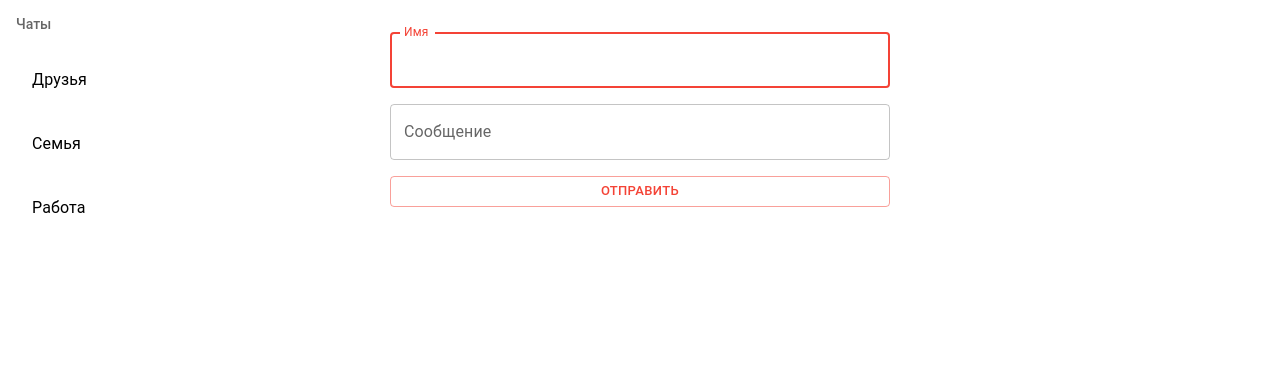
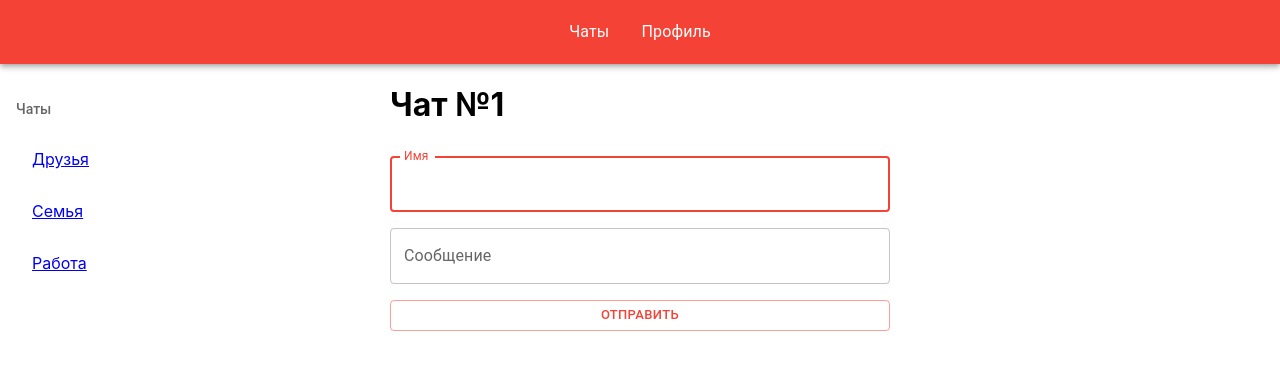
Before and after one commit to Akseonov/react1, a React (Create React App) app: page /1 in a window 1280 px wide. Shown: the top 370 px of the page. Built offline with nearby package versions, Linux system fonts and the light colour scheme.

Commit message:
lesson-4-func  - Completed homework for lesson 4 on func components

```diff
--- a/package.json
+++ b/package.json
@@ -11,6 +11,7 @@
     "@testing-library/user-event": "^13.5.0",
     "react": "^17.0.2",
     "react-dom": "^17.0.2",
+    "react-router-dom": "^6.2.2",
     "react-scripts": "5.0.0",
     "web-vitals": "^2.1.4"
   },
--- a/src/index.js
+++ b/src/index.js
@@ -3,12 +3,15 @@ import ReactDOM from 'react-dom';
 import './style/index.scss';
 import App from './react/App';
 import reportWebVitals from './reportWebVitals';
+import { BrowserRouter } from "react-router-dom";
 
 ReactDOM.render(
-  <React.StrictMode>
-    <App />
-  </React.StrictMode>,
-  document.getElementById('root')
+    <React.StrictMode>
+        <BrowserRouter>
+            <App/>
+        </BrowserRouter>
+    </React.StrictMode>,
+    document.getElementById('root')
 );
 
 // If you want to start measuring performance in your app, pass a function
--- a/src/react/App.js
+++ b/src/react/App.js
@@ -1,14 +1,12 @@
 import React, {useEffect, useState} from "react";
-import Box from '@mui/material/Box';
-import TextField from '@mui/material/TextField';
-import Button from '@mui/material/Button';
-import List from '@mui/material/List';
-import ListItem from '@mui/material/ListItem';
-import ListSubheader from '@mui/material/ListSubheader';
-import ListItemText from '@mui/material/ListItemText';
-import ListItemButton from '@mui/material/ListItemButton';
 import { red } from '@mui/material/colors';
 import { ThemeProvider, createTheme } from '@mui/material/styles';
+import { Routes, Route } from 'react-router-dom';
+import Chats from "./veiws/chats";
+import Profile from "./veiws/profile";
+import Main from "./veiws/layouts/main";
+import NotFound from "./veiws/notFound";
+import Chat from "./veiws/chat";
 
 const theme = createTheme({
     palette: {
@@ -19,102 +17,18 @@ const theme = createTheme({
 });
 
 function App() {
-    const [messageList, setMessageList] = useState([]);
-    const [element, setElement] = useState(React.createRef());
-    const [chatList, setChatList] = useState([
-        {
-            id: 1,
-            name: "Друзья",
-        },
-        {
-            id: 2,
-            name: "Семья",
-        },
-        {
-            id: 3,
-            name: "Работа",
-        },
-    ]);
-
-    function focusTextField(input) {
-        if (input) {
-            input.focus();
-        }
-    }
-
-    function handleSubmit(event) {
-        event.preventDefault();
-        const target = event.target;
-        const author = target.author.value;
-        const text = target.text.value;
-
-        setMessageList(prev => [...prev, {
-            id: giveLastId(prev),
-            author: author,
-            text: text,
-        }]);
-    }
-
-    function giveLastId(array) {
-        return array.length ? array[array.length - 1].id + 1 : 0;
-    }
-
-    useEffect( () => {
-        setTimeout( () => {
-            botAnswer(messageList);
-            focusTextField(element.current);
-        }, 1500 );
-    }, [messageList] );
-
-    function botAnswer() {
-        const lastAuthor = messageList[messageList.length - 1];
-        if (lastAuthor && lastAuthor.author) {
-            setMessageList(prev => [...prev, {
-                id: giveLastId(prev),
-                text: `Сообщение автора ${lastAuthor.author} отправлено`,
-            }]);
-        }
-    }
-
     return (
         <ThemeProvider theme={theme}>
             <div className="App">
-                <div style={{
-                    position: 'absolute',
-                    left: 0,
-                    top: 0, }}>
-                    <List subheader={<ListSubheader>Чаты</ListSubheader>}
-                          sx={{ width: '100%', maxWidth: 360, bgcolor: 'background.paper' }}>
-                        {
-                            chatList.map( chat => <ListItem key={chat.id}>
-                                <ListItemButton>
-                                    <ListItemText primary={chat.name} />
-                                </ListItemButton>
-                            </ListItem> )
-                        }
-                    </List>
-                </div>
-                <div className="container">
-                    <Box component="form" noValidate
-                         autoComplete="off" mt={4} display="flex"
-                         flexDirection="column" onSubmit={handleSubmit}>
-                        <TextField id="name" label="Имя"
-                                   variant="outlined" sx={{ mb: 2 }}
-                                   name="author" autoFocus
-                                   inputRef={element} />
-                        <TextField id="message" label="Сообщение"
-                                   variant="outlined" sx={{ mb: 2 }}
-                                   name="text" />
-                        <Button variant="outlined" color="primary"
-                                size="small" type="submit" sx={{ mb: 4 }}>Отправить</Button>
-                    </Box>
-                    <div className="message-list">
-                        {messageList.map( message => <div className="message-list__item" key={message.id}>
-                            { message.author && <p className="message-list__p"><span>Автор:</span> {message.author}</p>}
-                            <p className="message-list__p">{ message.author && <span>Текст:</span>} {message.text}</p>
-                        </div> )}
-                    </div>
-                </div>
+                <Routes>
+                    <Route path='/' element={<Main />}>
+                        <Route path='/' element={<Chats />}>
+                            <Route path='/:id' element={<Chat />} />
+                        </Route>
+                        <Route path='/profile' element={<Profile />} />
+                        <Route path='*' element={<NotFound />} />
+                    </Route>
+                </Routes>
             </div>
         </ThemeProvider>
     );
--- /dev/null
+++ b/src/react/veiws/chat.js
@@ -0,0 +1,79 @@
+import Box from "@mui/material/Box";
+import TextField from "@mui/material/TextField";
+import Button from "@mui/material/Button";
+import React, {useEffect, useState} from "react";
+import {useParams} from "react-router-dom";
+
+const Chat = () => {
+    const { id } = useParams();
+
+    const [messageList, setMessageList] = useState([]);
+    const [element] = useState(React.createRef());
+
+    function focusTextField(input) {
+        if (input) {
+            input.focus();
+        }
+    }
+
+    function handleSubmit(event) {
+        event.preventDefault();
+        const target = event.target;
+        const author = target.author.value;
+        const text = target.text.value;
+
+        setMessageList(prev => [...prev, {
+            id: giveLastId(prev),
+            author: author,
+            text: text,
+        }]);
+    }
+
+    function giveLastId(array) {
+        return array.length ? array[array.length - 1].id + 1 : 0;
+    }
+
+    useEffect( () => {
+        setTimeout( () => {
+            botAnswer(messageList);
+            focusTextField(element.current);
+        }, 1500 );
+    }, [messageList] );
+
+    function botAnswer() {
+        const lastAuthor = messageList[messageList.length - 1];
+        if (lastAuthor && lastAuthor.author) {
+            setMessageList(prev => [...prev, {
+                id: giveLastId(prev),
+                text: `Сообщение автора ${lastAuthor.author} отправлено`,
+            }]);
+        }
+    }
+
+    return (
+        <div className="container">
+            <h1>Чат №{id}</h1>
+            <Box component="form" noValidate
+                 autoComplete="off" mt={4} display="flex"
+                 flexDirection="column" onSubmit={handleSubmit}>
+                <TextField id="name" label="Имя"
+                           variant="outlined" sx={{ mb: 2 }}
+                           name="author" autoFocus
+                           inputRef={element} />
+                <TextField id="message" label="Сообщение"
+                           variant="outlined" sx={{ mb: 2 }}
+                           name="text" />
+                <Button variant="outlined" color="primary"
+                        size="small" type="submit" sx={{ mb: 4 }}>Отправить</Button>
+            </Box>
+            <div className="message-list">
+                {messageList.map( message => <div className="message-list__item" key={message.id}>
+                    { message.author && <p className="message-list__p"><span>Автор:</span> {message.author}</p>}
+                    <p className="message-list__p">{ message.author && <span>Текст:</span>} {message.text}</p>
+                </div> )}
+            </div>
+        </div>
+    );
+};
+
+export default Chat;
--- /dev/null
+++ b/src/react/veiws/chats.js
@@ -0,0 +1,46 @@
+import React, {useState} from "react";
+import List from "@mui/material/List";
+import ListSubheader from "@mui/material/ListSubheader";
+import ListItem from "@mui/material/ListItem";
+import ListItemButton from "@mui/material/ListItemButton";
+import {NavLink, Outlet} from "react-router-dom";
+
+const Chats = () => {
+    const [chatList] = useState([
+        {
+            id: 1,
+            name: "Друзья",
+        },
+        {
+            id: 2,
+            name: "Семья",
+        },
+        {
+            id: 3,
+            name: "Работа",
+        },
+    ]);
+
+    return (
+        <>
+            <div style={{
+                position: 'absolute',
+                left: 0,
+                top: 0, }}>
+                <List subheader={<ListSubheader>Чаты</ListSubheader>}
+                      sx={{ width: '100%', maxWidth: 360, bgcolor: 'background.paper' }}>
+                    {
+                        chatList.map( chat => <ListItem key={chat.id}>
+                            <ListItemButton>
+                                <NavLink to={`/${chat.id}`}>{chat.name}</NavLink>
+                            </ListItemButton>
+                        </ListItem> )
+                    }
+                </List>
+            </div>
+            <Outlet />
+        </>
+    );
+};
+
+export default Chats;
--- /dev/null
+++ b/src/react/veiws/layouts/header.js
@@ -0,0 +1,27 @@
+import React from 'react';
+import {NavLink} from "react-router-dom";
+import AppBar from '@mui/material/AppBar';
+import Toolbar from '@mui/material/Toolbar';
+import Typography from '@mui/material/Typography';
+import Menu from '@mui/material/Menu';
+import Container from '@mui/material/Container';
+import MenuItem from '@mui/material/MenuItem';
+
+const Header = () => {
+    return (
+        <AppBar position="static">
+            <Container maxWidth="xl" sx={{ display: 'flex', justifyContent: 'center' }}>
+                <Toolbar disableGutters>
+                    <MenuItem component={NavLink} to={ '/' }>
+                        <Typography textAlign="center">Чаты</Typography>
+                    </MenuItem>
+                    <MenuItem component={NavLink} to={ '/profile' }>
+                        <Typography textAlign="center">Профиль</Typography>
+                    </MenuItem>
+                </Toolbar>
+            </Container>
+        </AppBar>
+    );
+};
+
+export default Header;
--- /dev/null
+++ b/src/react/veiws/layouts/main.js
@@ -0,0 +1,17 @@
+import React from "react";
+import Header from "./header";
+
+import { Outlet } from "react-router-dom";
+
+const Main = () => {
+    return (
+        <>
+            <Header />
+            <div style={{ position: 'relative' }}>
+                <Outlet />
+            </div>
+        </>
+    );
+};
+
+export default Main;
--- /dev/null
+++ b/src/react/veiws/notFound.js
@@ -0,0 +1,9 @@
+import React from "react";
+
+const NotFound = () => {
+    return (
+        <h1>Старница не найдена</h1>
+    );
+};
+
+export default NotFound;
--- /dev/null
+++ b/src/react/veiws/profile.js
@@ -0,0 +1,9 @@
+import React from "react";
+
+const Profile = () => {
+    return (
+        <h1>Профиль</h1>
+    );
+};
+
+export default Profile;
--- a/src/style/index.scss
+++ b/src/style/index.scss
@@ -21,3 +21,4 @@ code {
 }
 
 @import "components/index";
+@import "views/layouts/index";
--- /dev/null
+++ b/src/style/views/layouts/header.scss
@@ -0,0 +1,4 @@
+.header {
+  display: flex;
+  justify-content: center;
+}
--- /dev/null
+++ b/src/style/views/layouts/index.scss
@@ -0,0 +1 @@
+@import "header";
```
Also changed, not shown: 1 other file (tests, documents, lock files or other folders).
